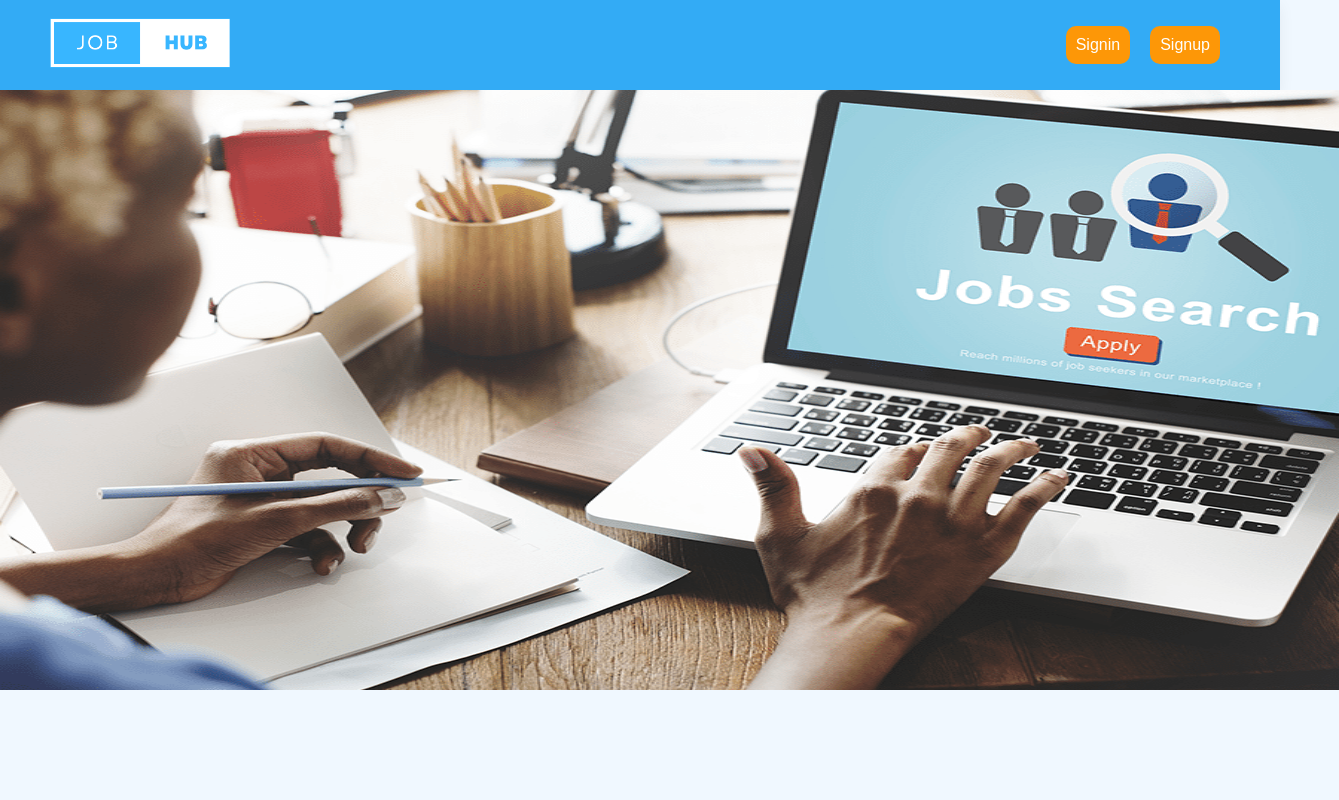
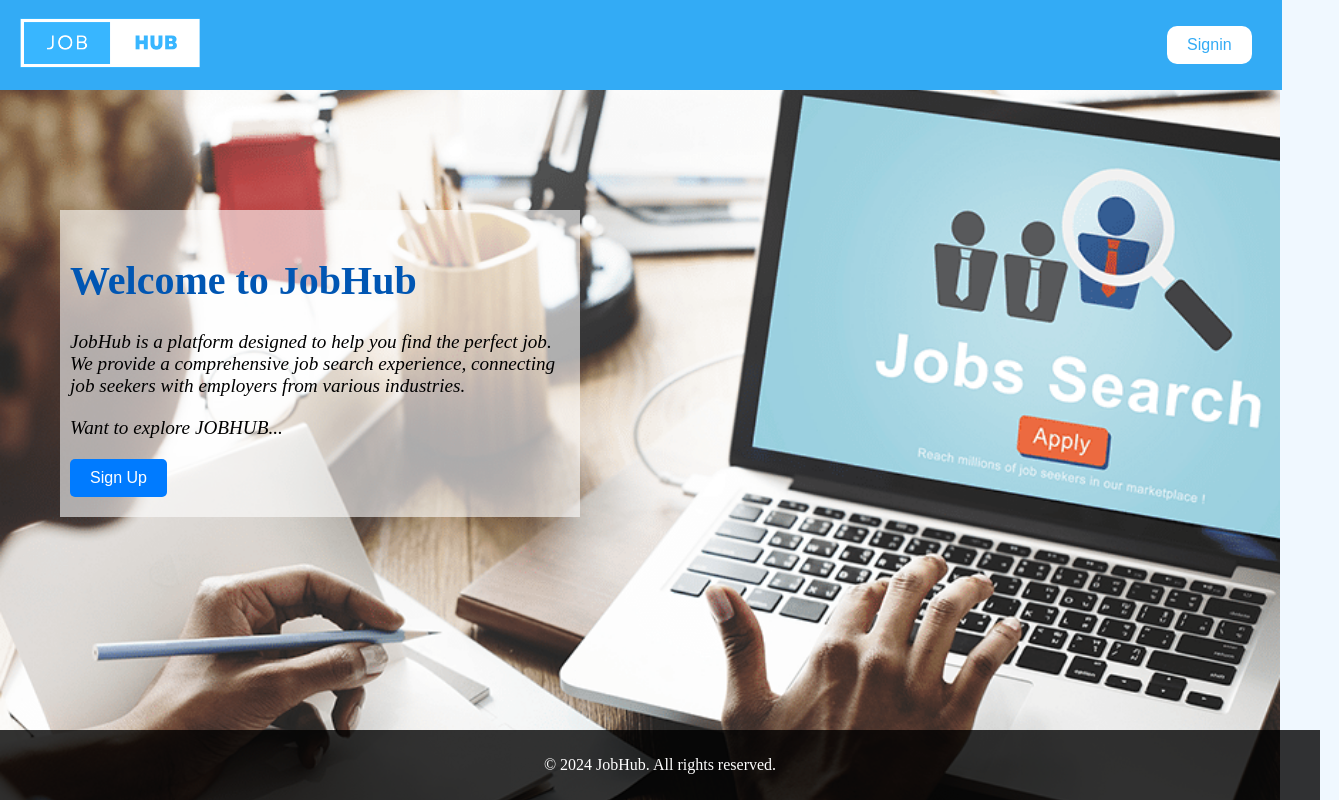
Before and after one commit to lakpafutilama/JobHub, a React (Create React App) app in the folder frontend/: page / in a window 1280 px wide. Shown: the top 800 px of the page, 1339 px wide, since content can reach past the window. Built offline with nearby package versions, Linux system fonts and the light colour scheme.

Commit message:
frontend start

```diff
--- a/frontend/src/App.js
+++ b/frontend/src/App.js
@@ -1,12 +1,21 @@
-import Navbar from "./Components/Navbar/Navbar";
+import { BrowserRouter as Router, Routes, Route } from "react-router-dom";
 import React from "react";
 import "./App.css";
+import Home from "./Components/HomePage/Home";
+import Signin from "./Components/SigninForm/Signin";
+import Signup from "./Components/SignupForm/Signup";
+import EmployerDashboard from "./Components/Dashboard/EmployerDashboard";
 
 function App() {
   return (
-    <div className="app">
-      <Navbar />
-    </div>
+    <Router>
+      <Routes>
+        <Route path="/" element={<Home />} />
+        <Route path="/signin" element={<Signin />} />
+        <Route path="/signup" element={<Signup />} />
+        <Route path="/dashboard" element={<EmployerDashboard />} />
+      </Routes>
+    </Router>
   );
 }
 
--- /dev/null
+++ b/frontend/src/Components/Dashboard/EmployerDashboard.css
@@ -0,0 +1,53 @@
+.organization-dashboard {
+  font-family: Arial, sans-serif;
+  max-width: 800px;
+  margin: 0 auto;
+  padding: 20px;
+}
+
+.job {
+  border: 1px solid #ccc;
+  border-radius: 5px;
+  padding: 10px;
+  margin-bottom: 20px;
+}
+
+.job h4 {
+  margin-top: 0;
+}
+
+.job button {
+  margin-right: 10px;
+}
+
+.job-listings {
+  margin-top: 20px;
+}
+
+form {
+  margin-bottom: 20px;
+}
+
+form label {
+  display: block;
+  margin-bottom: 5px;
+}
+
+form input[type="text"],
+form textarea {
+  width: 100%;
+  padding: 8px;
+  margin-bottom: 10px;
+}
+
+form button[type="submit"] {
+  background-color: #007bff;
+  color: #fff;
+  border: none;
+  padding: 10px 20px;
+  cursor: pointer;
+}
+
+form button[type="submit"]:hover {
+  background-color: #0056b3;
+}
--- a/frontend/src/Components/Dashboard/EmployerDashboard.js
+++ b/frontend/src/Components/Dashboard/EmployerDashboard.js
@@ -1,20 +1,118 @@
-import React from "react";
-import axios from "axios";
+import React, { useState } from "react";
+import "./EmployerDashboard.css";
 
 const EmployerDashboard = () => {
-  const handleAccess = (e) => {
-    e.preventDefault();
-    axios
-      .get("http://localhost:9000/dashboard")
-      .then((res) => {
-        return res.data.data;
-      })
-      .catch((err) => {
-        alert(err.response.data.message);
-      });
+  const [jobs, setJobs] = useState([
+    {
+      id: 1,
+      title: "Software Engineer",
+      description:
+        "We are looking for a skilled software engineer to join our team.",
+      applicants: ["John Doe", "Jane Smith"],
+    },
+    {
+      id: 2,
+      title: "Web Developer",
+      description:
+        "Join our team as a web developer and work on exciting projects.",
+      applicants: ["Alice Johnson", "Bob Brown"],
+    },
+    {
+      id: 3,
+      title: "Data Analyst",
+      description:
+        "Seeking a data analyst to analyze and interpret complex data.",
+      applicants: [],
+    },
+  ]);
+
+  const [newJob, setNewJob] = useState({ title: "", description: "" });
+
+  const handleInputChange = (event) => {
+    const { name, value } = event.target;
+    setNewJob({ ...newJob, [name]: value });
   };
-  handleAccess();
-  return <div>Dashboard</div>;
+
+  const handleJobSubmit = (event) => {
+    event.preventDefault();
+    if (newJob.title && newJob.description) {
+      const id = jobs.length > 0 ? jobs[jobs.length - 1].id + 1 : 1;
+      const newJobWithId = { ...newJob, id, applicants: [] };
+      setJobs([...jobs, newJobWithId]);
+      setNewJob({ title: "", description: "" });
+    }
+  };
+
+  const handleJobDelete = (id) => {
+    const updatedJobs = jobs.filter((job) => job.id !== id);
+    setJobs(updatedJobs);
+  };
+
+  const handleJobApplication = (jobId, applicantName) => {
+    const updatedJobs = jobs.map((job) => {
+      if (job.id === jobId && !job.applicants.includes(applicantName)) {
+        return { ...job, applicants: [...job.applicants, applicantName] };
+      }
+      return job;
+    });
+    setJobs(updatedJobs);
+  };
+
+  return (
+    <div className="organization-dashboard">
+      <nav className="navbar">
+        <div className="menu-icon">&#9776;</div>
+        <div className="user-profile">User Profile &#9662;</div>
+        <div className="logout-icon">&#128100;</div>
+      </nav>
+
+      <h2>Welcome to Your Dashboard</h2>
+
+      <form onSubmit={handleJobSubmit}>
+        <label htmlFor="title">Title:</label>
+        <input
+          type="text"
+          id="title"
+          name="title"
+          value={newJob.title}
+          onChange={handleInputChange}
+          required
+        />
+        <label htmlFor="description">Description:</label>
+        <textarea
+          id="description"
+          name="description"
+          value={newJob.description}
+          onChange={handleInputChange}
+          required
+        />
+        <button type="submit">Create Job</button>
+      </form>
+
+      <div className="job-listings">
+        <h3>Your Jobs</h3>
+        {jobs.map((job) => (
+          <div key={job.id} className="job">
+            <h4>{job.title}</h4>
+            <p>{job.description}</p>
+            <button onClick={() => handleJobDelete(job.id)}>Delete</button>
+            <h5>Applicants:</h5>
+            <ul>
+              {job.applicants.map((applicant, index) => (
+                <li key={index}>{applicant}</li>
+              ))}
+            </ul>
+            <button onClick={() => handleJobApplication(job.id, "John Doe")}>
+              Apply John Doe
+            </button>
+            <button onClick={() => handleJobApplication(job.id, "Jane Smith")}>
+              Apply Jane Smith
+            </button>
+          </div>
+        ))}
+      </div>
+    </div>
+  );
 };
 
 export default EmployerDashboard;
--- /dev/null
+++ b/frontend/src/Components/Footer/Footer.css
@@ -0,0 +1,10 @@
+.footer {
+  position: fixed;
+  bottom: 0;
+  left: 0;
+  width: 100%;
+  background-color: rgba(0, 0, 0, 0.8);
+  padding: 10px 20px;
+  text-align: center;
+  color: white;
+}
--- /dev/null
+++ b/frontend/src/Components/Footer/Footer.js
@@ -0,0 +1,12 @@
+import React from "react";
+import "./Footer.css";
+
+function Footer() {
+  return (
+    <footer className="footer">
+      <p>© 2024 JobHub. All rights reserved.</p>
+    </footer>
+  );
+}
+
+export default Footer;
--- a/frontend/src/Components/HomePage/Home.css
+++ b/frontend/src/Components/HomePage/Home.css
@@ -1,4 +1,55 @@
-main img {
-  width: 1339px;
-  height: 600px;
+.home-container {
+  min-height: calc(90vh);
+  background-image: url("../../../public/assets/home.png"); /* Adjust the path as needed */
+  background-size: cover;
+  background-position: center;
+  margin-top: 90px;
+  padding-top: 60px;
+  padding-bottom: 50px;
 }
+
+.main-content {
+  padding-top: 60px;
+}
+
+.home-content {
+  display: flex;
+  justify-content: left;
+  padding-left: 60px;
+  align-items: center;
+  border-radius: 10px;
+}
+
+.content {
+  max-width: 500px;
+  text-align: left;
+  padding: 20px 10px;
+  background-color: rgba(255, 255, 255, 0.6);
+}
+
+.content h1 {
+  font-size: 2.5rem;
+  color: #0056b3;
+}
+
+.content p {
+  font-size: 1.2rem;
+  color: black;
+  margin-bottom: 20px;
+  font-style: italic;
+}
+
+.signup-button {
+  padding: 10px 20px;
+  font-size: 1rem;
+  background-color: #007bff;
+  color: #fff;
+  border: none;
+  border-radius: 5px;
+  cursor: pointer;
+}
+
+.signup-button:hover {
+  background-color: #0056b3;
+  font-weight: 600;
+}
--- a/frontend/src/Components/HomePage/Home.js
+++ b/frontend/src/Components/HomePage/Home.js
@@ -1,12 +1,30 @@
 import React from "react";
+import Navbar from "../Navbar/Navbar";
+import Footer from "../Footer/Footer";
 import "./Home.css";
+import { Link } from "react-router-dom";
 
 const Home = () => {
   return (
-    <div>
-      <main>
-        <img src="assets/home.png" alt="Home" />
+    <div className="home-container">
+      <Navbar />
+      <main className="main-content">
+        <div className="home-content">
+          <div className="content">
+            <h1>Welcome to JobHub</h1>
+            <p>
+              JobHub is a platform designed to help you find the perfect job. We
+              provide a comprehensive job search experience, connecting job
+              seekers with employers from various industries.
+            </p>
+            <p>Want to explore JOBHUB...</p>
+            <Link to="/signup">
+              <button className="signup-button">Sign Up</button>
+            </Link>
+          </div>
+        </div>
       </main>
+      <Footer />
     </div>
   );
 };
--- a/frontend/src/Components/Navbar/Navbar.css
+++ b/frontend/src/Components/Navbar/Navbar.css
@@ -1,12 +1,18 @@
 nav {
-  margin-top: 0;
   display: flex;
   align-items: center;
   justify-content: space-between;
+  position: fixed;
+  top: 0;
+  left: 0;
+  width: 97%;
   background-color: rgb(51, 171, 245);
-  color: aliceblue;
-  padding: 10px 50px;
-  box-shadow: 0 5px 15px rgba(0, 0, 0, 0.06);
+  padding: 10px 20px;
+  z-index: 1000;
+}
+
+.logo {
+  float: left;
 }
 
 #navbar {
@@ -29,14 +35,18 @@ nav {
 #navbar li button {
   border-radius: 10px;
   border: none;
-  background-color: rgb(253, 151, 7);
-  color: white;
+  background-color: white;
+  color: rgb(51, 171, 245);
+  font-weight: 500;
   align-self: center;
-  padding: 10px;
+  padding: 10px 20px;
   font-size: medium;
   transition: 0.3s ease-in-out;
 }
 
 #navbar li button:hover {
-  background-color: rgb(100, 230, 100);
+  background-color: #0056b3;
+  color: white;
+  font-weight: 600;
+  font-size: medium;
 }
--- a/frontend/src/Components/Navbar/Navbar.js
+++ b/frontend/src/Components/Navbar/Navbar.js
@@ -1,14 +1,9 @@
-import { BrowserRouter as Router, Routes, Route, Link } from "react-router-dom";
-import Home from "../HomePage/Home";
-import Signin from "../SigninForm/Signin";
-import Signup from "../SignupForm/Signup";
-import Dashboard from "../Dashboard/EmployerDashboard";
+import React from "react";
+import { Link } from "react-router-dom";
 import "./Navbar.css";
 
 function Navbar() {
   return (
-    <>
-      <Router>
     <nav>
       <div className="logo">
         <Link to="/">
@@ -22,22 +17,9 @@ function Navbar() {
               <button>Signin</button>
             </Link>
           </li>
-              <li>
-                <Link to="/signup">
-                  <button>Signup</button>
-                </Link>
-              </li>
         </ul>
       </div>
     </nav>
-        <Routes>
-          <Route exact="true" path="/" element={<Home />}></Route>
-          <Route path="/signin" element={<Signin />}></Route>
-          <Route path="/signup" element={<Signup />}></Route>
-          <Route path="/dashboard" element={<Dashboard />}></Route>
-        </Routes>
-      </Router>
-    </>
   );
 }
 
```
Also changed, not shown: frontend/src/Components/Dashboard/UserDashboard.js (+74 -15 lines). Lines whose indentation alone changed are shown as unchanged.
